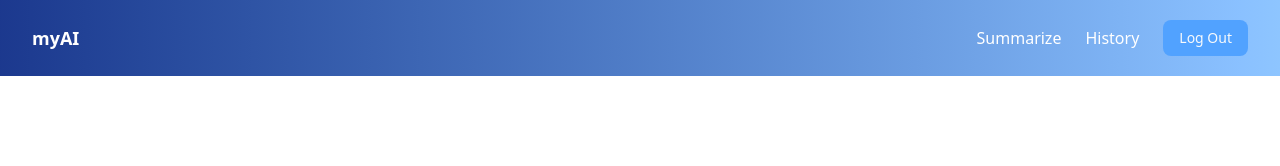
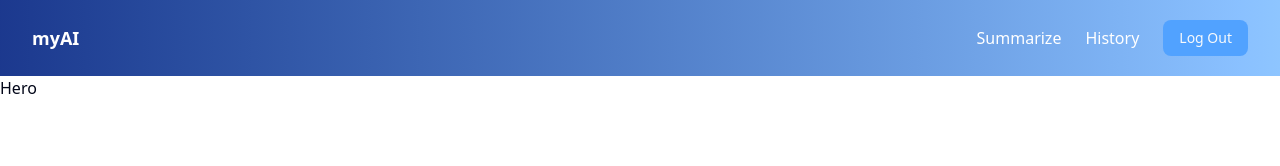
Before and after one commit to rmasonhx12/myai, a Next.js app: page / in a window 1280 px wide. Shown: the top 166 px of the page. Built offline with nearby package versions, Linux system fonts and the light colour scheme.

Commit message:
add hero component boilerplate

```diff
--- a/app/page.tsx
+++ b/app/page.tsx
@@ -1,11 +1,13 @@
 // home page
 
 import Navbar from "@/components/Navbar";
+import Hero from "@/components/Hero";
 
 const Home = () => {
   return (
     <div>
       <Navbar />
+      <Hero />
     </div>
   );
 };
--- /dev/null
+++ b/components/Hero.tsx
@@ -0,0 +1,7 @@
+// Hero component
+
+const Hero = () => {
+    return <div>Hero</div>
+};
+
+export default Hero;
--- a/components/Navbar.tsx
+++ b/components/Navbar.tsx
@@ -3,7 +3,7 @@ import { Button } from "./ui/button";
 
 const Navbar = () => {
   // Placeholder authentication logic
-  const signedIn = true; // Simulating user auth
+  const signedIn = true; //simulating login placeholder
 
   return (
     <div className="bg-gradient-to-r from-blue-900 to-blue-300 text-white flex justify-between items-center py-5 px-4 md:px-8">
```
